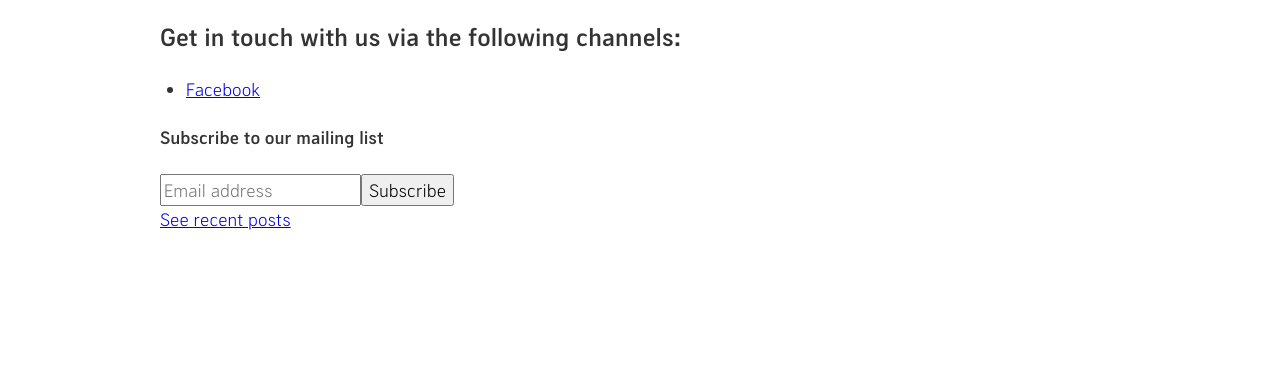
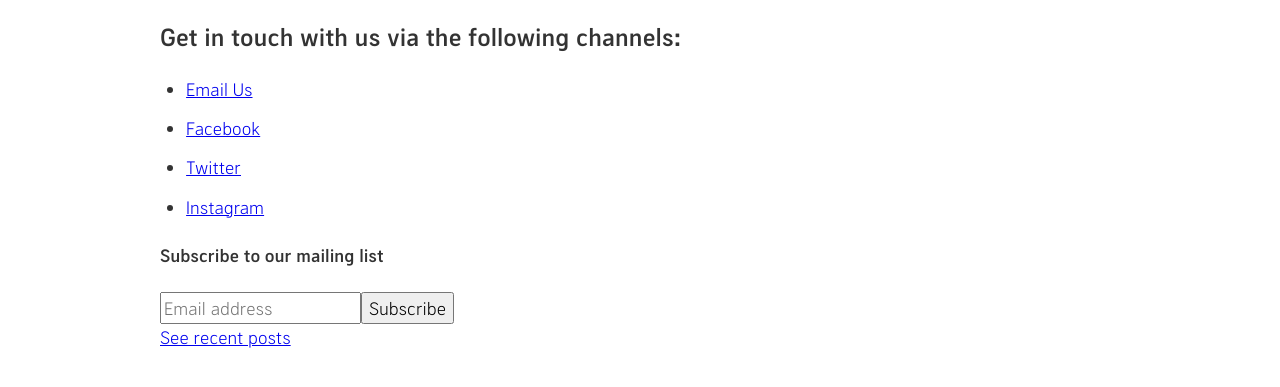
Before and after one commit to uppervalleydsa/uppervalleydsa.org, a Gatsby site: page /contact/ in a window 1280 px wide. Shown: the part 103-490 px from the top of the page. Built offline with nearby package versions, Linux system fonts and the light colour scheme; Gatsby itself is replaced by a stand-in of ours; some packages are replaced by stand-ins of ours.

Commit message:
Update Content Page “contact”

```diff
--- a/content/pages/contact.md
+++ b/content/pages/contact.md
@@ -7,4 +7,7 @@ widgets:
 
 ### Get in touch with us via the following channels:
 
+- [Email Us](mailto:uppervalleydsa@gmail.com)
 - [Facebook](https://facebook.com/upper-valley-dsa)
+- [Twitter](https://twitter.com/UV_DSA)
+- [Instagram](https://www.instagram.com/uvdsa/)
```
